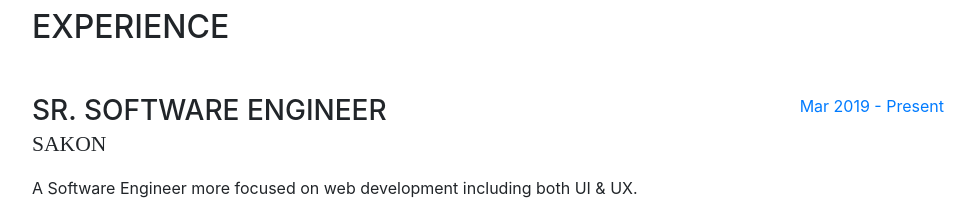
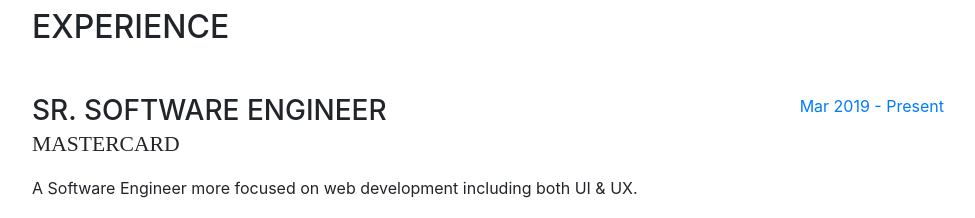
Before and after one commit to tusharwalzade216/tusharwalzade216.github.io, a website with bundled scripts: page index.html in a window 1280 px wide. Shown: the part 840-1058 px from the top of the page, without its empty margins (288-1263 px from the left). Built offline with nearby package versions, Linux system fonts and the light colour scheme; a web font is replaced by a local one.

Commit message:
Updated Company
Updated with current Company name

```diff
--- a/index.html
+++ b/index.html
@@ -123,7 +123,7 @@
         <div class="resume-item d-flex flex-column flex-md-row mb-5">
           <div class="resume-content mr-auto">
             <h3 class="mb-0">Sr. Software Engineer</h3>
-            <div class="subheading mb-3">Sakon</div>
+            <div class="subheading mb-3">MasterCard</div>
             <p>A Software Engineer more focused on web development including both UI &amp; UX.</p>
           </div>
           <div class="resume-date text-md-right">
```
